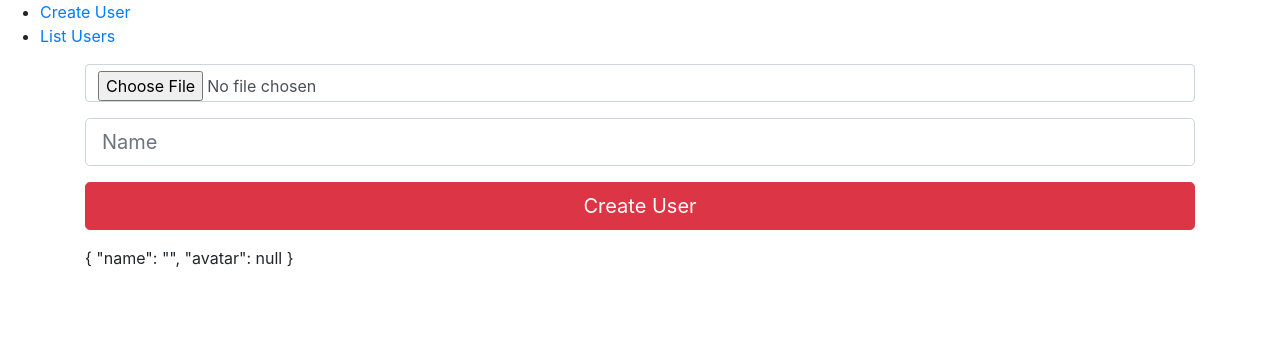
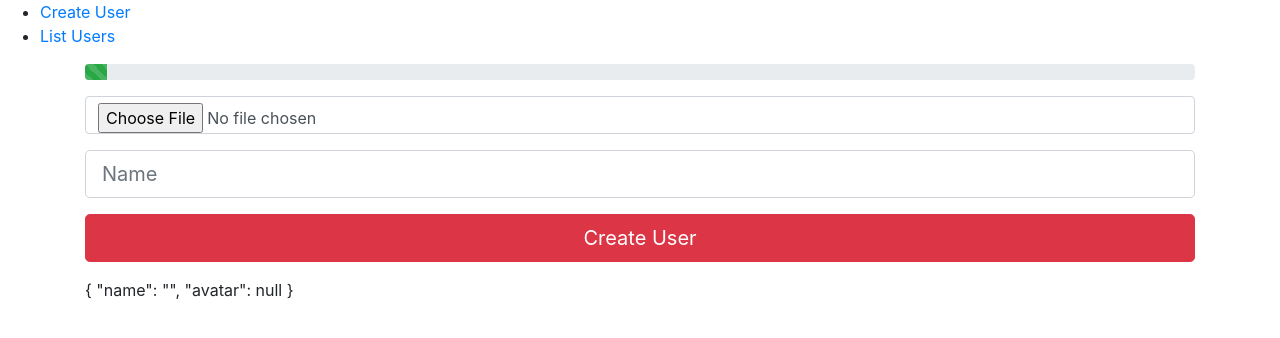
Before and after one commit to Sankerdas/angFileCrud, an Angular app: page /create-user in a window 1280 px wide. Shown: the top 338 px of the page. Built offline with nearby package versions, Linux system fonts and the light colour scheme.

Commit message:
file upload progress bar
HttpEventType is used to get http informations
and file upload percentage

```diff
--- a/src/app/user-create/user-create.component.html
+++ b/src/app/user-create/user-create.component.html
@@ -1,4 +1,11 @@
 <form [formGroup]='form' (ngSubmit)='submitForm()' >
+
+    <!-- Progress Bar -->
+    <div class="progress form-group" *ngIf="percentDone">
+        <div class="progress-bar progress-bar-striped bg-success" role="progressbar"
+          [style.width.%]="percentDone">
+        </div>
+      </div>
 
   <!-- Image Preview -->
   <div class="imgPrev" *ngIf="imagePreview !== '' && imagePreview " >
--- a/src/app/user-create/user-create.component.ts
+++ b/src/app/user-create/user-create.component.ts
@@ -11,7 +11,7 @@ import { Router } from '@angular/router'
 })
 export class UserCreateComponent implements OnInit {
   imagePreview: any;
-  percentDone: any = 0;
+  percentDone: any = 2;
 
   constructor(private fb: FormBuilder, private ds: DataService, private router: Router) { }
 
@@ -31,13 +31,28 @@ export class UserCreateComponent implements OnInit {
    const reader = new FileReader();
    reader.onload = () => {
      this.imagePreview = reader.result;
+     console.log(reader);
    }
    reader.readAsDataURL(uploadedFile);
   }
 
   submitForm(){
     this.ds.addUser(this.form.value.name, this.form.value.avatar).subscribe((event: HttpEvent<any>) => {
-      console.log(event);
+      // console.log(event);
+      switch (event.type) {
+        case HttpEventType.Sent:
+          console.log('Request has been made!' + HttpEventType.Sent);
+          break;
+        case HttpEventType.ResponseHeader:
+          console.log('Response header has been received!' + HttpEventType.ResponseHeader);
+          break;
+        case HttpEventType.UploadProgress:
+          this.percentDone = Math.round(event.loaded / event.total * 100);
+          console.log(`Uploaded! ${this.percentDone}%`);
+          break;
+        case HttpEventType.Response:
+          console.log('User successfully created!', event.body);
+      }
     })
   }
 
```
Also changed, not shown: 1 other file (tests, documents, lock files or other folders).
